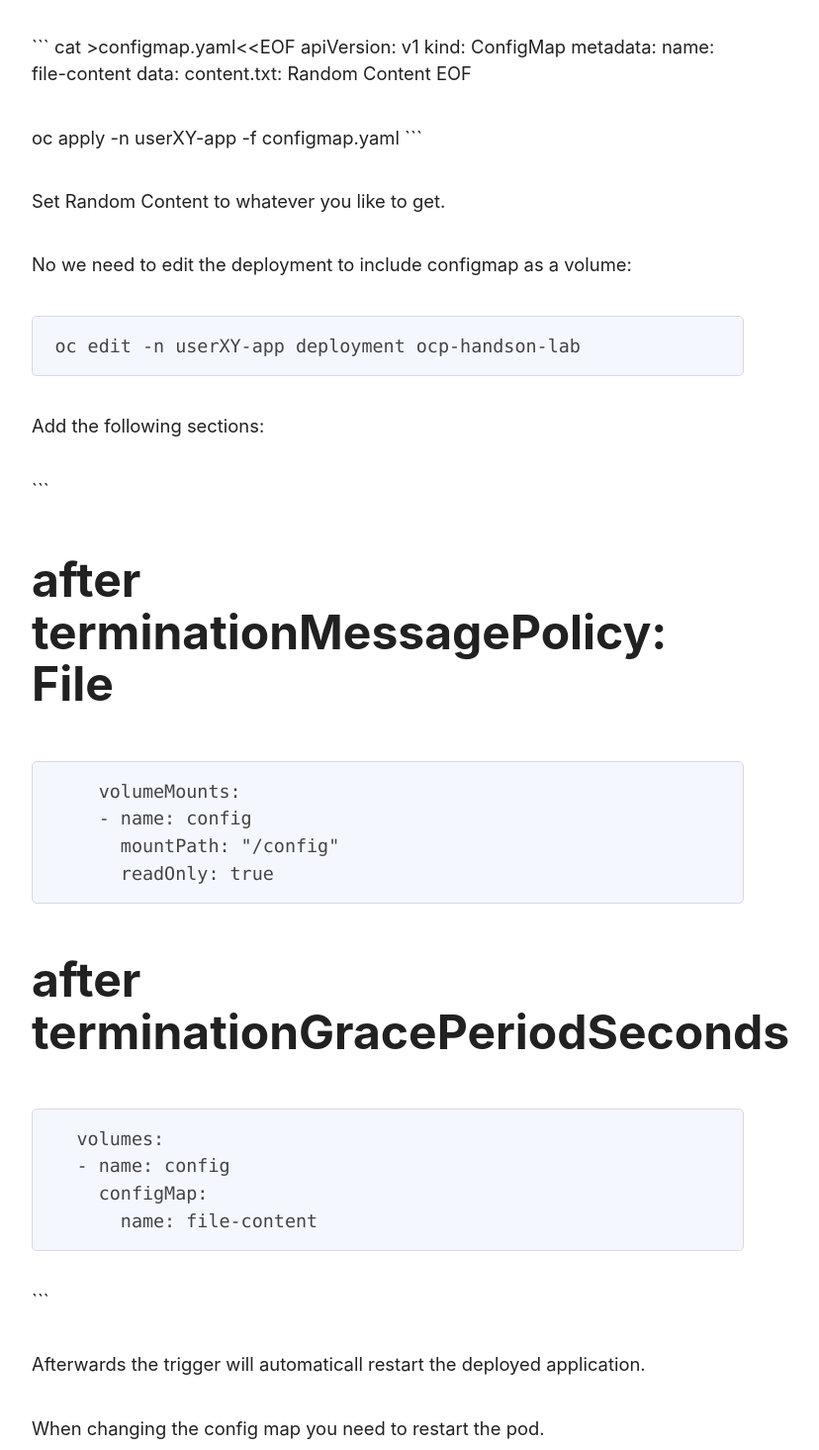
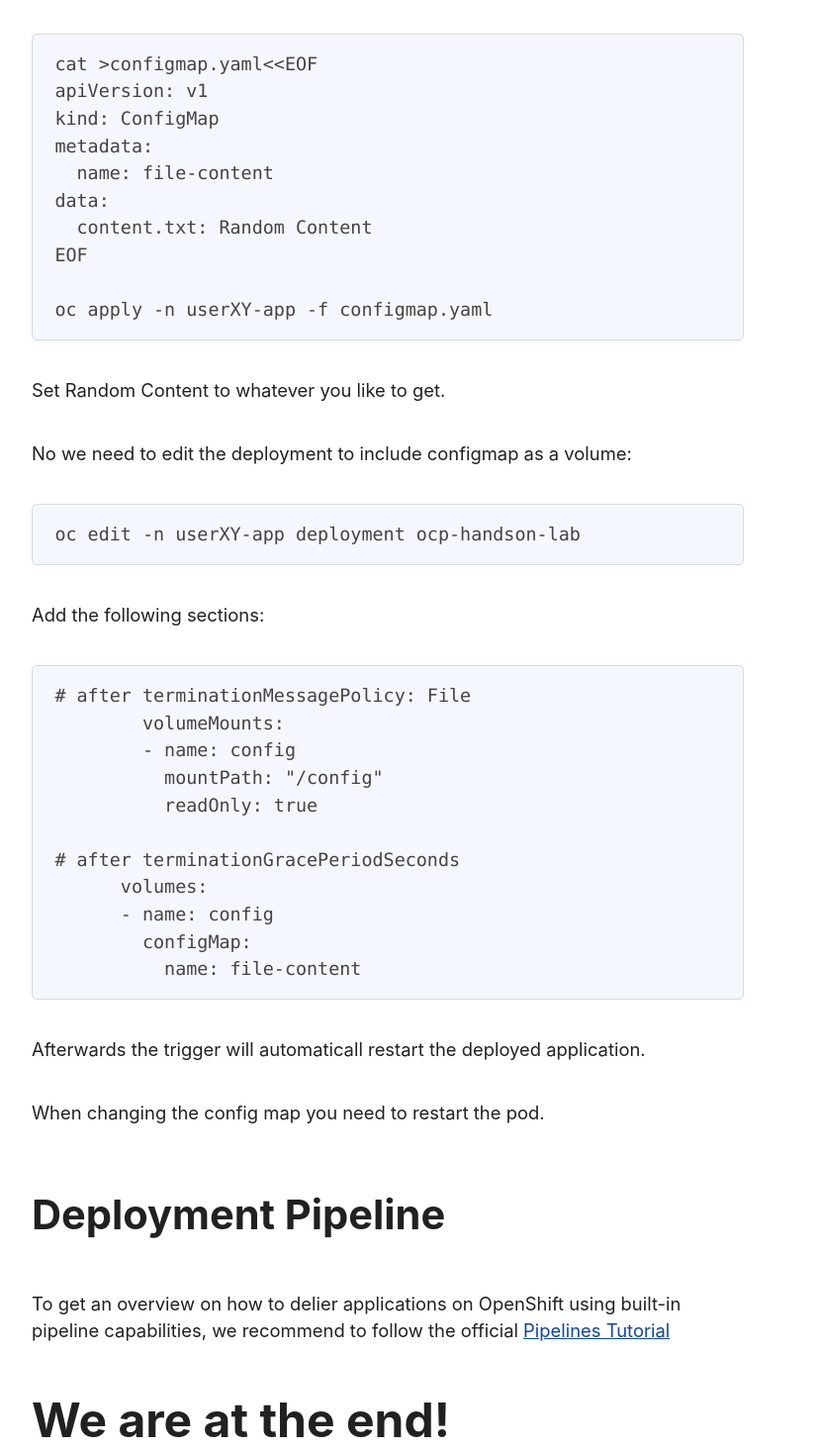
Before and after one commit to duritong/ocp-handson-lab, a plain HTML site: page content/index.html in a window 1280 px wide. Shown: the part 9331-10796 px from the top of the page at 99% size, without its empty margins (248-1076 px from the left). Drawn offline with Linux system fonts and the light colour scheme.

Commit message:
fix output

````diff
--- a/content/index.html
+++ b/content/index.html
@@ -247,18 +247,17 @@ oc get pods -l deployment=ocp-handson-lab
 
 <p>First let&rsquo;s create a ConfigMap:</p>
 
-<p>```
-cat >configmap.yaml&lt;&lt;EOF
+<pre><code>cat &gt;configmap.yaml&lt;&lt;EOF
 apiVersion: v1
 kind: ConfigMap
 metadata:
   name: file-content
 data:
   content.txt: Random Content
-EOF</p>
+EOF
 
-<p>oc apply -n userXY-app -f configmap.yaml
-```</p>
+oc apply -n userXY-app -f configmap.yaml
+</code></pre>
 
 <p>Set Random Content to whatever you like to get.</p>
 
@@ -269,25 +268,18 @@ EOF</p>
 
 <p>Add the following sections:</p>
 
-<p>```</p>
-
-<h1>after terminationMessagePolicy: File</h1>
-
-<pre><code>    volumeMounts:
+<pre><code># after terminationMessagePolicy: File
+        volumeMounts:
         - name: config
           mountPath: "/config"
           readOnly: true
-</code></pre>
 
-<h1>after terminationGracePeriodSeconds</h1>
-
-<pre><code>  volumes:
+# after terminationGracePeriodSeconds
+      volumes:
       - name: config
         configMap:
           name: file-content
 </code></pre>
-
-<p>```</p>
 
 <p>Afterwards the trigger will automaticall restart the deployed application.</p>
 
@@ -296,5 +288,7 @@ EOF</p>
 <h2>Deployment Pipeline</h2>
 
 <p>To get an overview on how to delier applications on OpenShift using built-in pipeline capabilities, we recommend to follow the official <a href="https://github.com/openshift/pipelines-tutorial#deploy-sample-application">Pipelines Tutorial</a></p>
+
+<h1>We are at the end!</h1>
 </body>
 </html>
````
Also changed, not shown: 1 other file. Lines whose indentation alone changed are shown as unchanged.
